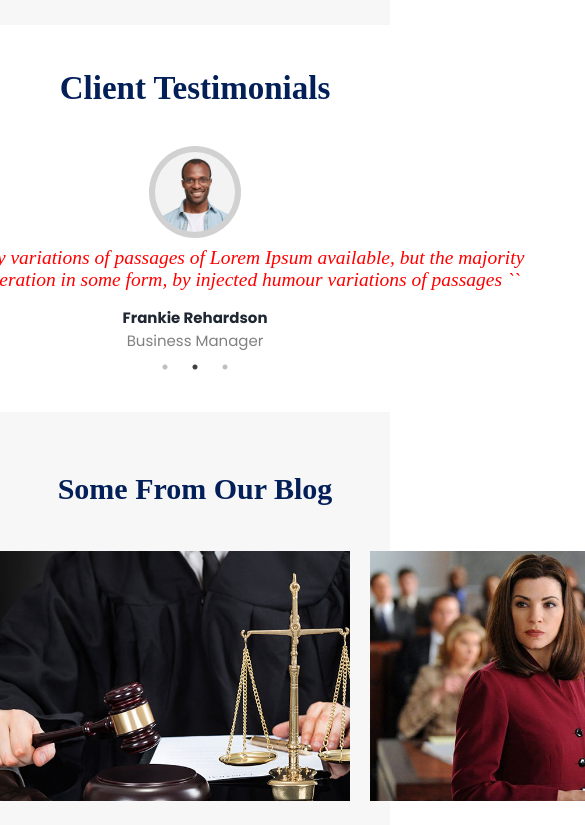
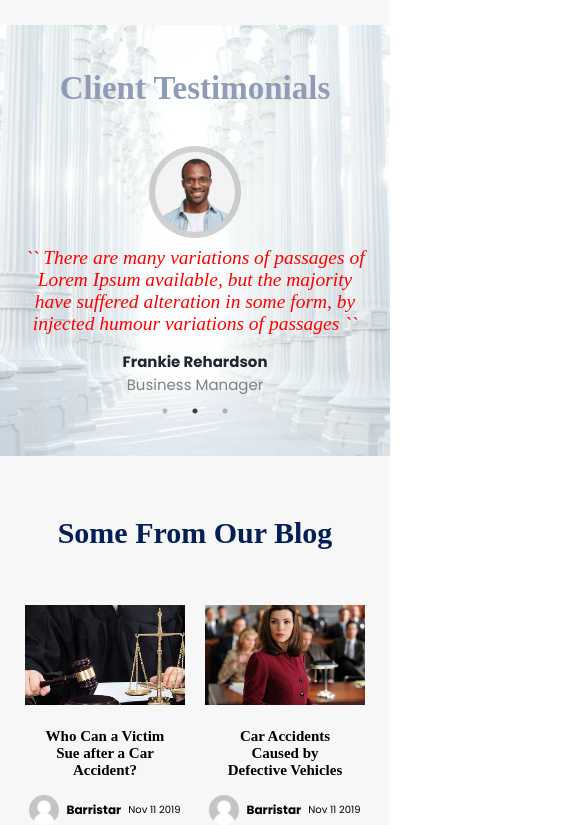
Before and after one commit to hamim2114/Ahmed-Associates, a React (Vite) app: page / in a window 390 px wide. Shown: the part 1420-2245 px from the top of the page, 585 px wide, since content can reach past the window. Built offline with nearby package versions, Linux system fonts and the light colour scheme; a web font is replaced by a local one.

Commit message:
responsive

```diff
--- a/src/components/Blog/Blog.jsx
+++ b/src/components/Blog/Blog.jsx
@@ -3,13 +3,13 @@ import './Blog.scss';
 const Blog = ({ blog }) => {
   return (
     <div className="blog">
-        <div className="blog-img">
+      <div className="blog-img">
         <img src={blog.img} alt="" />
-        </div>
+      </div>
       <div className="title">{blog.title}</div>
       <div className="user">
         <img src="/avatar.jpg" alt="" />
-        <div className="name">By : Barristar</div>
+        <div className="name"><b>Barristar</b></div>
         <div className="date">Nov 11 2019</div>
       </div>
     </div>
--- a/src/components/Blog/Blog.scss
+++ b/src/components/Blog/Blog.scss
@@ -1,8 +1,20 @@
 @import '../../global.scss';
 
 .blog {
+  display: flex;
+  flex-direction: column;
+  justify-content: space-between;
   width: 350px;
   height: 410px;
+  padding: 10px;
+  @include tablet {
+    width: 300px;
+    height: 350px;
+  }
+  @include mobile {
+    width: 180px;
+    height: 240px;
+  }
   .blog-img {
     overflow: hidden;
     img {
@@ -10,6 +22,12 @@
       width: 100%;
       height: 250px;
       object-fit: cover;
+      @include tablet {
+        height: 200px;
+      }
+      @include mobile {
+        height: 100px;
+      }
       &:hover {
         transform: scale(1.1);
         filter: hue-rotate(20deg);
@@ -18,21 +36,43 @@
   }
   .title {
     font-size: 1.6rem;
+    text-align: center;
     @include font-play-fair;
     font-weight: bold;
     padding: 15px 20px;
+    @include tablet {
+      font-size: 1.2rem;
+      padding: 5px 20px;
+    }
+    @include mobile {
+      font-size: 1rem;
+      padding: 5px 20px;
+    }
   }
   .user {
     @include flex();
     gap: 15px;
+    @include mobile {
+      gap: 7px;
+    }
     img {
       width: 40px;
       height: 40px;
       border-radius: 50%;
+      @include mobile {
+        width: 30px;
+        height: 30px;
+      }
     }
     .name {
+      @include mobile {
+        font-size: 12px;
+      }
     }
     .date {
+      @include mobile {
+        font-size: 10px;
+      }
     }
   }
 }
--- a/src/components/about/About.scss
+++ b/src/components/about/About.scss
@@ -63,3 +63,43 @@
     }
   }
 }
+
+.slick-prev,
+.slick-next {
+    position: absolute;
+    display: block;
+    height: 20px;
+    width: 20px;
+    line-height: 0px;
+    font-size: 0px;
+    cursor: pointer;
+    background: transparent;
+    color: red;
+    top: 50%;
+    -webkit-transform: translate(0, -50%);
+    -ms-transform: translate(0, -50%);
+    transform: translate(0, -50%);
+    padding: 0;
+    border: none;
+    outline: none;
+    &:hover, &:focus {
+        outline: none;
+        background: transparent;
+        color: transparent;
+        &:before {
+            // opacity: $slick-opacity-on-hover;
+        }
+    }
+    &.slick-disabled:before {
+        // opacity: $slick-opacity-not-active;
+    }
+    &:before {
+        // font-family: $slick-font-family;
+        font-size: 20px;
+        line-height: 1;
+        color:#1F2732;
+        // opacity: $slick-opacity-default;
+        -webkit-font-smoothing: antialiased;
+        -moz-osx-font-smoothing: grayscale;
+    }
+}
--- a/src/components/reviews/Reviews.jsx
+++ b/src/components/reviews/Reviews.jsx
@@ -36,6 +36,7 @@ const Reviews = () => {
     arrows: false
   };
   return (
+    <div className="review-main">
       <div className="review">
         <h1>Client Testimonials</h1>
         <Slider {...settings} className="slider">
@@ -44,6 +45,7 @@ const Reviews = () => {
           ))}
         </Slider>
       </div>
+    </div>
   )
 }
 
--- a/src/components/reviews/Reviews.scss
+++ b/src/components/reviews/Reviews.scss
@@ -1,10 +1,24 @@
 @import '../../global.scss';
 
-.review{
+.review-main{
+  background-image: url('/reviewbg.jpg');
+  position: relative;
+  background-repeat: no-repeat;
+  background-position: center;
+  background-attachment: fixed;
+  background-size: cover;
+  &::before{
+    content: '';
+    position: absolute;
+    width: 100%;
+    height: 100%;
+    background-color: #ffffff8e;
+  }
+  .review{
   @include container;
   @include flex();
   flex-direction: column;
-  margin-bottom: 4rem;
+  padding-bottom: 4rem;
   h1{
     margin-bottom: 2rem;
     margin-top: 3rem;
@@ -14,5 +28,10 @@
   }
   .slider{
     max-width: 700px;
+    @include mobile {
+      max-width: 350px;
+
+    }
   }
 }
+}
--- a/src/pages/BlogPage.scss
+++ b/src/pages/BlogPage.scss
@@ -2,6 +2,9 @@
 
 .blog-page{
   padding: 5rem 5rem;
+  @include tablet {
+    padding: 5rem 2rem;
+  }
   h1{
     text-align: center;
     margin-bottom: 3rem;
@@ -25,5 +28,9 @@
     display: grid;
     grid-template-columns: repeat(3, 1fr);
     row-gap: 20px;
+    @include mobile {
+      grid-template-columns: repeat(2, 1fr);
+
+    }
   }
 }
--- a/src/pages/HomePage.scss
+++ b/src/pages/HomePage.scss
@@ -6,6 +6,7 @@
   align-items: center;
   background-color: $color-light-gray;
   padding-bottom: 3rem;
+  position: relative;
   h1 {
     padding-top: 4rem;
     padding-bottom: 3rem;
@@ -18,6 +19,11 @@
     display: grid;
     grid-template-columns: repeat(3, 1fr);
     column-gap: 20px;
+    @include mobile {
+      column-gap: 0px;
+      grid-template-columns: repeat(2, 1fr);
+      grid-row: 1/3;
+    }
   }
   .more-btn {
     @include flex();
@@ -25,5 +31,10 @@
     color: $color-blue;
     font-weight: bold;
     font-size: 16px;
+    @include mobile {
+      position: absolute;
+      right: 4rem;
+      bottom: 14rem;
+    }
   }
 }
```
Also changed, not shown: public/reviewbg.jpg (added). Lines whose indentation alone changed are shown as unchanged.
